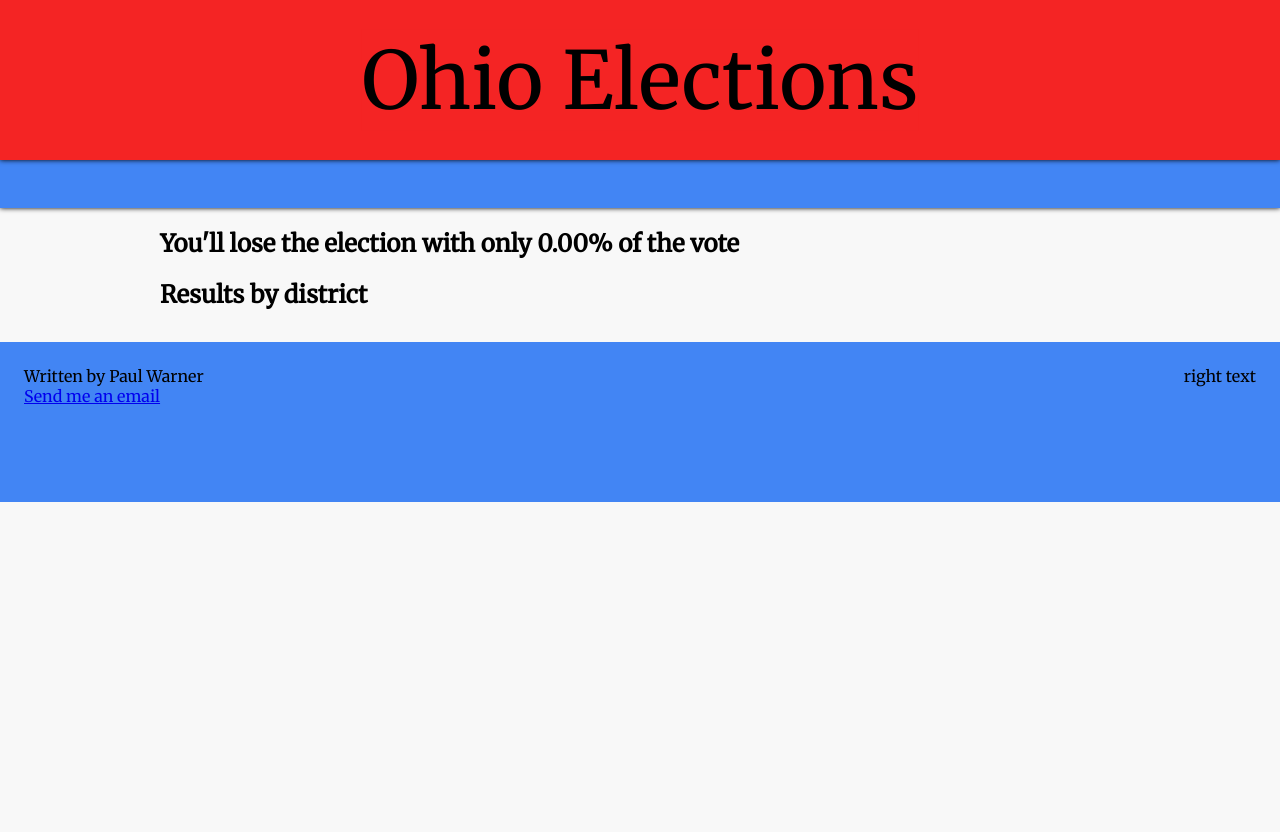
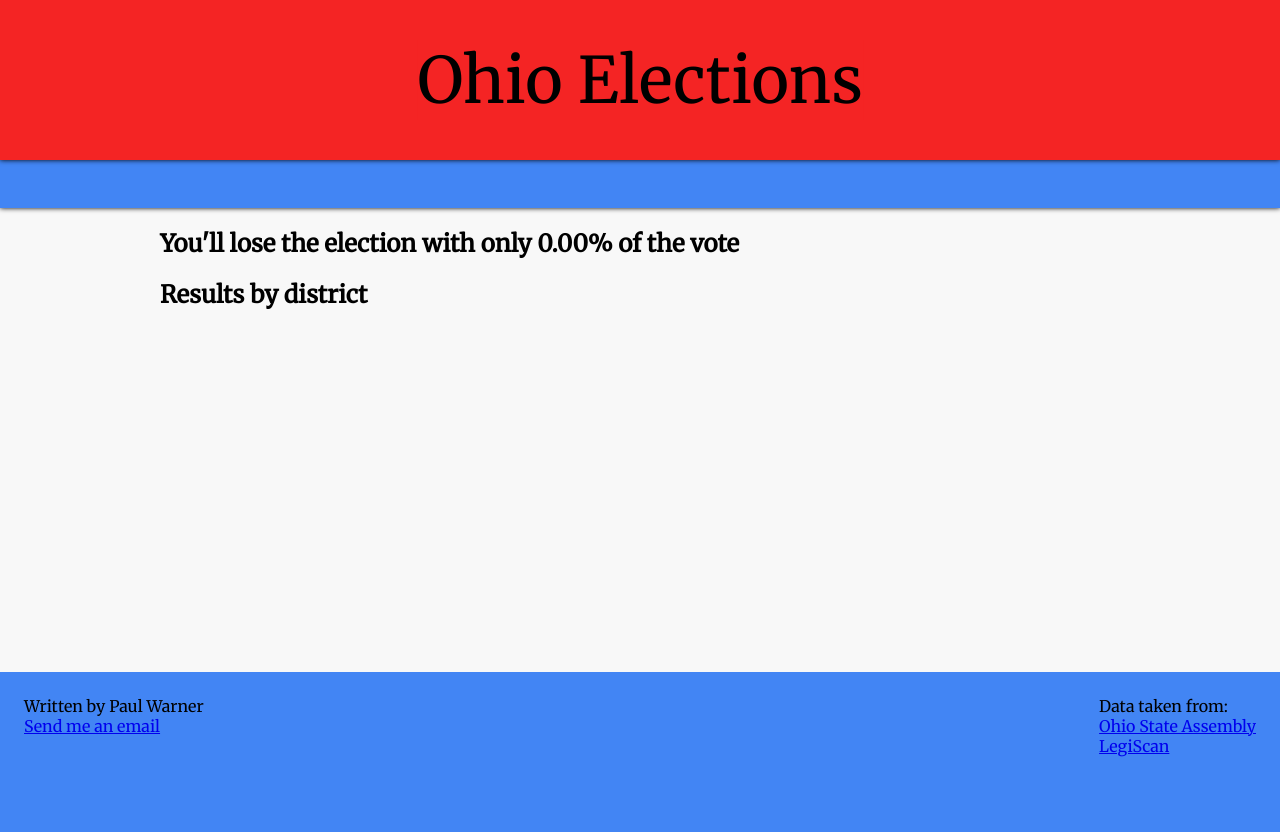
Before and after one commit to battywombat/Elections, a Flask app: template templates/results.html in a window 1280 px wide. Before the commit the page ends 502 px from the top, so only its background shows below. Run offline with Flask 2, Linux system fonts and the light colour scheme; the template is opened without the code that fills it, so the values that code supplies are empty; parts of the project's set-up code (start-up, migrations or seed data) failed here and were passed over; some libraries are stand-ins or nearby versions.

Commit message:
moar frontend stuff

```diff
--- a/application.py
+++ b/application.py
@@ -340,7 +340,11 @@ def district(district_id):
 def inject_globals():
     return dict(
         author="Paul Warner",
-        email="pew22@scarletmail.rutgers.edu"
+        email="pew22@scarletmail.rutgers.edu",
+        sources=[
+            ("Ohio State Assembly", "https://www.legislature.ohio.gov/"),
+            ("LegiScan", "https://legiscan.com/OH")
+        ]
     )
 
 application.secret_key = "%s" % os.urandom(24)
--- a/static/base.css
+++ b/static/base.css
@@ -1,5 +1,6 @@
-body {
+html, body {
     margin: 0px;
+    height: 100%;
 }
 
 * {
@@ -12,7 +13,7 @@ body {
     left: 50%;
     top: 50%;
     transform:translate(-50%, -50%);
-    font-size: 5em;
+    font-size: 4em;
     background-color: inherit;
 }
 
@@ -35,8 +36,18 @@ body {
     margin: 0 auto;
 }
 
+#wrapper {
+    min-height: 100%;
+    height: auto !important;
+    height: 100%;
+    margin: 0 auto -10em; /* the bottom margin is the negative value of the footer's height */
+}
+
+footer, #push {
+    height: 10em;
+}
+
 footer {
-    height: 10em;
     background-color: #4285F4;
     margin-top: 2em;
 }
@@ -62,3 +73,7 @@ footer {
 .footer-text > * {
     background-color: inherit;
 }
+
+input {
+    outline-style: solid;
+}
--- /dev/null
+++ b/static/results.css
@@ -0,0 +1,9 @@
+
+
+.result-submit {
+    float: left;
+}
+
+.district-result {
+
+}
--- a/templates/base.html
+++ b/templates/base.html
@@ -2,19 +2,22 @@
 <html>
 <head>
     <script src="https://code.jquery.com/jquery-3.1.1.min.js"></script>
-    <link rel=stylesheet type=text/css href="{{ url_for('static', filename='base.css') }}" >
+    <link rel="stylesheet" type="text/css" href="{{ url_for('static', filename='base.css') }}" >
     <link href="https://fonts.googleapis.com/css?family=Merriweather" rel="stylesheet">
     {% block header %}
     {% endblock %}
 </head>
 <body>
+<div id="wrapper">
     <header>
         <div id="blue-box"><span id="header-text">Ohio Elections</span></div>
         <div id="red-box"></div>
     </header>
-<div id="main-body">
-{% block body %}
-{% endblock %}
+    <div id="main-body">
+        {% block body %}
+        {% endblock %}
+    </div>
+    <div id="push"></div>
 </div>
 {% block footer %}
 <footer>
@@ -22,7 +25,12 @@
         <div class="footer-text">Written by {{ author }}</div>
         <div class="footer-text"><a href="mailto:{{ email }}">Send me an email</a></div>
     </div>
-    <dif id="footer-right">right text</div>
+    <div id="footer-right">
+        <div class="footer-text">Data taken from:</div>
+        {% for name, source in sources %}
+        <div class="footer-text"><a href="{{ source }}">{{ name }}</a></div>
+        {% endfor %}
+    </div>
 </footer>
 {% endblock %}
 </body>
--- a/templates/results.html
+++ b/templates/results.html
@@ -1,4 +1,7 @@
 {% extends "base.html" %}
+{% block header %}
+    <link rel="stylesheet" type="text/css" href="{{ url_for('static', filename='results.css') }}" />
+{% endblock %}
 {% block body %}
 <div>
     {% if totals[1] > 0.5 %}
@@ -8,23 +11,24 @@
     {% endif %}
     <h2>Results by district</h2>
     {% for district, total in district_results %}
+    <div class="district-result">
         <a href="/districts/{{ district }}"><h3>District {{ district[2:] }}</h3></a>
         <p>{{ '%.2f' % (total*100)  }}%</p>
         {% if total < 0.5 %}
-            <p>Want to win in this district?</p>
             <form action="/towin" method="POST">
                 <input name="district" type="hidden" value="{{ district }}" />
-                <input type="submit" value="Yes!" />
+                <input class="result-submit" type="submit" value="How can I win?" />
             </form>
         {% endif %}
         <form action="/similar" method="POST">
             <input name="district" type="hidden" value="{{ district }}" />
-            <input type="submit" value="Show me other districts like this one" />
+            <input class="result-submit" type="submit" value="Show me other districts like this one" />
         </form>
-        <form action="unsimilar" method="POST">
+        <form action="/unsimilar" method="POST">
             <input name="district" type="hidden" value="{{ district }}" />
-            <input type="submit" value="show me districts least like this one" />
+            <input class="result-submit" type="submit" value="show me districts least like this one" />
         </form>
+    </div>
         <br />
     {% endfor %}
 </div>
```
